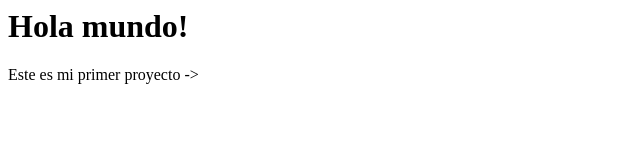
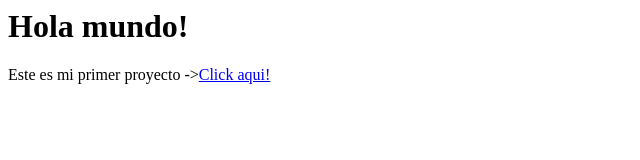
Before and after one commit to Markchat21/CV_Interactivo, a plain HTML site: page index.html in a window 1280 px wide. Shown: the full height of the page, 0-640 px from the left. Drawn offline with Linux system fonts and the light colour scheme.

Commit message:
Update index.html

```diff
--- a/index.html
+++ b/index.html
@@ -1,2 +1,2 @@
 <h1>Hola mundo!</h1>
-<p>Este es mi primer proyecto -></p>
+<p>Este es mi primer proyecto -><a href="/Proyecto">Click aqui!</a></p>
```
